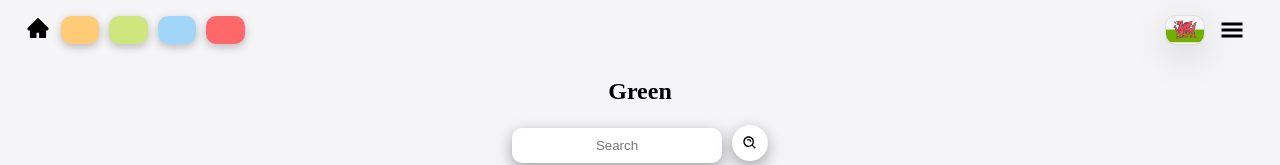
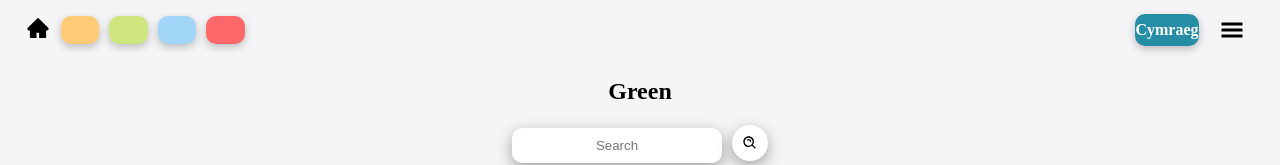
Before and after one commit to Telesgop/hanesBameJira, a React (Create React App) app: page /hanesbame/6to9yo in a window 1280 px wide. Shown: the top 165 px of the page. Built offline with nearby package versions, Linux system fonts and the light colour scheme.

Commit message:
burger menu functionality

```diff
--- a/src/App.js
+++ b/src/App.js
@@ -23,6 +23,7 @@ import domCym from "./Podcasts/DomJames/domCym.mp3";
 import theoCym from "./Podcasts/TheoCabango/theoCym.mp3";
 import emilyCym from "./Podcasts/Emily/emilyCym.mp3";
 import Categories from "./Components/Categories/Categories";
+import Notes from "./Components/Notes/Notes";
 
 function App() {
   const [lang, setLang] = useState(false);
@@ -48,6 +49,7 @@ function App() {
           <Route path="/12to12yo" element={<SixToNine></SixToNine>}></Route>
           <Route path="/back" element={<PersonBack></PersonBack>}></Route>
           <Route path="/Categories" element={<Categories />}></Route>
+          <Route path="/Notes" element={<Notes />}></Route>
           <Route
             path="/6to9yo/RichardParks"
             element={
--- a/src/Components/Categories/Categories.css
+++ b/src/Components/Categories/Categories.css
@@ -27,6 +27,11 @@
   cursor: pointer;
 }
 
+.categoriesH1 {
+  font-family: "Space Grotesk", regular;
+  margin-top: 0;
+}
+
 .ageTextCat {
   z-index: 9;
   text-align: center;
@@ -35,7 +40,6 @@
   display: flex;
   justify-content: center;
   position: relative;
-  font-size: large;
   font-family: "Space Grotesk", regular;
 }
 
--- a/src/Components/Categories/Categories.jsx
+++ b/src/Components/Categories/Categories.jsx
@@ -29,9 +29,9 @@ const Categories = () => {
   return (
     <>
       <div className="ageTextCat">
-        <h3 style={{ "font-weight": "bold" }}>
+        <h1 className="categoriesH1">
           {lang !== true ? "Choose a category:" : "Dewiswch categori:"}
-        </h3>
+        </h1>
       </div>
       <motion.div
         className="ageGroupsCat"
--- a/src/Components/Index/Index.jsx
+++ b/src/Components/Index/Index.jsx
@@ -19,7 +19,7 @@ const Index = () => {
   return (
     <>
       <div className="ageRange">
-        <h2 className="indexH2">{lang !== true ? "Index" : "Index"}</h2>
+        <h1 className="indexH2">{lang !== true ? "Index" : "Index"}</h1>
       </div>
       <div className="indexContainer">
         {query == "" && (
--- a/src/Components/Navbar/Navbar.css
+++ b/src/Components/Navbar/Navbar.css
@@ -27,9 +27,32 @@
   color: #000;
   border-radius: 10px;
   box-shadow: rgba(0, 0, 0, 0.24) 0px 3px 8px;
+  display: flex;
+  text-align: center;
+  justify-content: center;
+  align-items: center;
+}
+
+.categoryButTranslate {
+  height: 4vh;
+  width: 5vw;
+  margin: 5px;
+  color: #fff;
+  border-radius: 10px;
+  box-shadow: rgba(0, 0, 0, 0.24) 0px 3px 8px;
+  display: flex;
+  text-align: center;
+  justify-content: center;
+  align-items: center;
+  background-color: #258ea6;
+  font-family: "Space Grotesk", regular;
 }
 
 .categoryBut:hover {
+  cursor: pointer;
+}
+
+.categoryButTranslate:hover {
   cursor: pointer;
 }
 
--- a/src/Components/Navbar/Navbar.jsx
+++ b/src/Components/Navbar/Navbar.jsx
@@ -3,15 +3,11 @@ import "./Navbar.css";
 import { useContext } from "react";
 import { LanguageContext } from "../../Helper/Context";
 import { Link } from "react-router-dom";
-import { motion, MotionConfig } from "framer-motion";
+import { motion } from "framer-motion";
 import { useState } from "react";
 import { ImCross } from "react-icons/im";
 import { AiFillHome } from "react-icons/ai";
-import { GrNotes } from "react-icons/gr";
-import { BsPersonLinesFill } from "react-icons/bs";
 import { GiHamburgerMenu } from "react-icons/gi";
-import welshFlag from "../../Images/wales.png";
-import engFlag from "../../Images/united-kingdom.png";
 
 const Navbar = () => {
   const { lang, setLang } = useContext(LanguageContext);
@@ -87,13 +83,12 @@ const Navbar = () => {
       </Link>
       <div className="menus">
         <motion.div whileHover={{ scale: 1.2 }} whileTap={{ scale: 0.9 }}>
-          <div onClick={handlePress} className="hoverNavCym" tabIndex="0">
-            {lang === true && (
-              <img className="translateImg" src={engFlag}></img>
-            )}
-            {lang !== true && (
-              <img className="translateImg" src={welshFlag}></img>
-            )}
+          <div
+            onClick={handlePress}
+            className="categoryButTranslate"
+            tabIndex="0"
+          >
+            {lang ? "English" : "Cymraeg"}
           </div>
         </motion.div>
 
@@ -128,13 +123,16 @@ const Navbar = () => {
             </motion.div>
           </div>{" "}
           <div className="innerTextInfo">
+            <Link to={"/Notes"}>
               <motion.h2
                 className="notesH2"
                 whileHover={{ scale: 1.2 }}
                 whileTap={{ scale: 0.9 }}
+                onClick={() => setIsOpen(false)}
               >
                 {lang ? "Nodiadau" : "Notes"}
               </motion.h2>
+            </Link>
             <Link to={"/Index"}>
               <motion.h2
                 className="notesH2"
@@ -150,22 +148,25 @@ const Navbar = () => {
               className="notesH2"
               whileHover={{ scale: 1.2 }}
               whileTap={{ scale: 0.9 }}
+              onClick={() => setIsOpen(false)}
             >
               {lang ? "Hygyrchedd" : "Accessibility"}
             </motion.h2>
-
+            <Link to={"/Categories"}>
               <motion.h2
                 className="notesH2"
                 whileHover={{ scale: 1.2 }}
                 whileTap={{ scale: 0.9 }}
+                onClick={() => setIsOpen(false)}
               >
-              Attributions
+                Categories
               </motion.h2>
-
+            </Link>
             <motion.h2
               className="notesH2"
               whileHover={{ scale: 1.2 }}
               whileTap={{ scale: 0.9 }}
+              onClick={() => setIsOpen(false)}
             >
               Site Information
             </motion.h2>
--- /dev/null
+++ b/src/Components/Notes/Notes.css
@@ -0,0 +1,17 @@
+.notesH1 {
+  font-family: "Space Grotesk", regular;
+  margin-top: 0;
+}
+
+.notesMain {
+  width: 100%;
+  margin: auto;
+  display: flex;
+  justify-content: center;
+  flex-direction: column;
+  align-items: center;
+}
+
+.notesP {
+  font-family: "Space Grotesk", regular;
+}
--- /dev/null
+++ b/src/Components/Notes/Notes.jsx
@@ -0,0 +1,19 @@
+import React from "react";
+import "./Notes.css";
+
+const Notes = () => {
+  return (
+    <div className="notesMain">
+      <h1 className="notesH1">Notes</h1>
+      <p className="notesP">
+        Our Welsh History was developed by Telesgop, funded by Welsh Government.
+      </p>
+      <p className="notesP">
+        It is hoped that the site can be used as an aide in Welsh classrooms
+        following the Welsh Curriculum.
+      </p>
+    </div>
+  );
+};
+
+export default Notes;
--- a/src/Components/SixToNine/SixToNine.css
+++ b/src/Components/SixToNine/SixToNine.css
@@ -3,8 +3,6 @@
   align-self: center;
   justify-content: center;
   margin-top: 1vh;
-  /* font-size: larger; */
-  /* font-weight: bold; */
   z-index: 9;
   margin-bottom: 10px;
   font-family: "Space Grotesk", regular;
```
Lines whose indentation alone changed are shown as unchanged.
